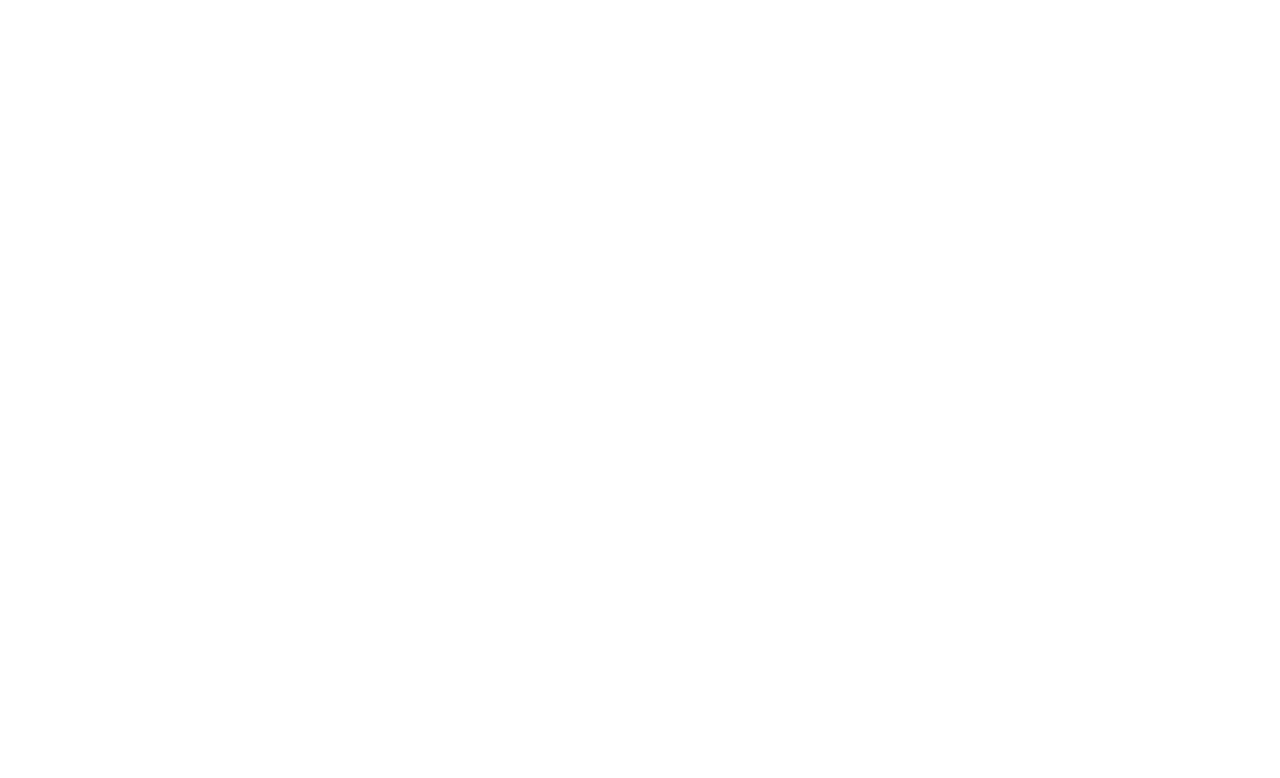
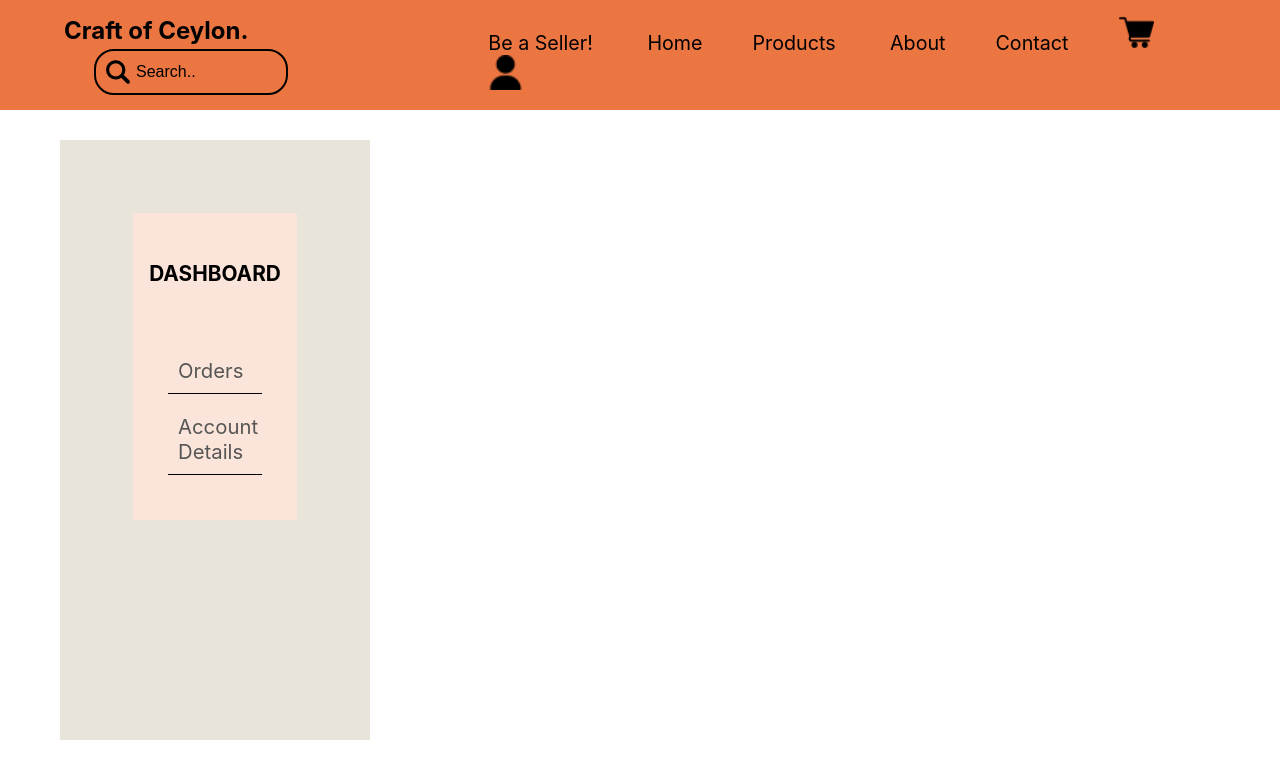
Before and after one commit to BilalHamza7/Crafts-Of-Ceylonzip, a React (Create React App) app: page /user/detail in a window 1280 px wide. Before the commit this address had no page. Shown: the top 778 px of the page. Built offline with nearby package versions, Linux system fonts and the light colour scheme.

Commit message:
Got the new Profile Side bar of seller/user not the product side bar to select category..still got to update most of them in the sidebar. side bar update 1

```diff
--- a/src/App.js
+++ b/src/App.js
@@ -11,6 +11,7 @@
 import Product from './pages/ProductPage';
 import LoginSeller from './pages/LoginSeller';
 import NewFAQ from './pages/NewFAQ';
+import UserProfile from './pages/UserProfile';
 
 
 // import Login from './pages/AccountCreation';
@@ -24,15 +25,19 @@
         <Routes>
           <Route path="/" element={<Home/>}/>
           <Route path="/about" element={<About/>}/>
+          <Route path="/about" element={<About/>}/>
+          <Route path="/contact" element={<Contact/>}/>
           <Route path="/contact" element={<Contact/>}/>
           <Route path="/faq" element={<NewFAQ/>}/>
           <Route path="/createcustomer" element={<CreateCustomer/>}/>
           <Route path="/createseller" element={<CreateSeller/>}/>
           <Route path="/logincustomer" element={<LoginCustomer/>}/>
           <Route path="/forgotpassword" element={<ForgotPassword/>}/>
-          <Route path="/product" element={<Product/>}/>
+          <Route path="/user/product" element={<Product/>}/>
           <Route path="/seller" element={<Seller/>}/>
           <Route path="/loginseller" element={<LoginSeller/>}/>
+          <Route path="/user/detail" element={<UserProfile/>}/>
+
 
           {/* <Route path="/accountcreate" element={<CreateAccount/>}/> */}
 
--- a/src/components/NavigationBar.js
+++ b/src/components/NavigationBar.js
@@ -15,11 +15,11 @@
 
 
         <div className="navRight">
-            <NavLink id='title' to="/seller">Be a Seller!</NavLink>        {/* Link is suitable for general navigation where you don't need to apply specific styles to the active link. */}
+            <NavLink id='title' to="/loginseller">Be a Seller!</NavLink>        {/* Link is suitable for general navigation where you don't need to apply specific styles to the active link. */}
             <NavLink to="/" className="Link">Home</NavLink>
             <NavLink to="/about" className="Link">About</NavLink>
             <NavLink to="/contact" className="Link">Contact</NavLink>
-            <NavLink to="/login"><img src={userImage}/></NavLink>
+            <NavLink to="/logincustomer"><img src={userImage}/></NavLink>
         </div>
 
     </nav>
@@ -39,11 +39,11 @@
         <div className="navRight">
             <NavLink id='title' to="/sellerLogin">Be a Seller!</NavLink>        {/* Link is suitable for general navigation where you don't need to apply specific styles to the active link. */}
             <NavLink to="/" className="Link">Home</NavLink>
-            <NavLink to="/product" className="Link">Products</NavLink>               {/* NavLink allows you to apply custom styles to the active link, making it easy to highlight the current page or section. */}
+            <NavLink to="/user/product" className="Link">Products</NavLink>               {/* NavLink allows you to apply custom styles to the active link, making it easy to highlight the current page or section. */}
             <NavLink to="/about" className="Link">About</NavLink>
             <NavLink to="/contact" className="Link">Contact</NavLink>
             <NavLink to="/user/cart"><img src={shoppingCart}/></NavLink>
-            <NavLink to="/userProfile"><img src={userImage}/></NavLink>
+            <Link to="/user/detail"><img src={userImage}/></Link>
         </div>
 
     </nav>
--- /dev/null
+++ b/src/components/ProfileSideBar.js
@@ -0,0 +1,45 @@
+import React from 'react'
+import '../styles/sidebar.css'
+import { Link } from 'react-router-dom'
+
+
+export function UserProfileSideBar() {
+
+  // const styleFromOther = {
+  //   height: compHeight,
+  // };
+
+  return (
+    <div className="sideBar">
+
+        <div className='options'>
+
+          <h3>DASHBOARD</h3>
+          <div className='sidebarNavLinks'>
+            <Link>Orders</Link>
+            <Link>Account Details</Link>
+          </div>
+        </div>
+
+    </div>
+  )
+}
+
+export function SellerProfileSideBar() {
+    return (
+      <div className="sideBar">
+
+          <div className='options'>
+
+            <h3>DASHBOARD</h3>
+            <div className='sidebarNavLinks'>
+              <Link>Product</Link>
+              <Link>Order</Link>
+              <Link>Sales</Link>
+              <Link>Account Details</Link>
+            </div>
+          </div>
+
+      </div>
+    )
+  }
--- a/src/pages/Contact.js
+++ b/src/pages/Contact.js
@@ -1,20 +1,93 @@
 import React from 'react'
 import {NavigationBar1} from '../components/NavigationBar'
 import Footer from '../components/Footer';
-import '../styles/contact.css'
+
 
 export default function Contact() {
   return (
     <div>
         <NavigationBar1/>
-        <div className='callUs'>
-            <h1>Call Us</h1>
-        </div>
-        <div className='fillingForm'>
+        {/* <PageStart image={Call} heading="Contact Us"/> */}
+        <div style={{height:"99vh", paddingLeft:"130px", paddingTop:"50px", paddingRight:"130px", paddingBottom:"50px"}}>
+            <h4 style={{fontSize:"180%" , marginBottom:"14px"}}>Leave us a Message</h4>
+            <hr/>
+            <p style={{fontSize:"140%"}}>How can we help? We are always ready to assist our customers with friendly and knowledgeable advice and fast response times. If you need any assistance, please email to <span style={{fontWeight:"bold"}}>CoCeylon@gmail.lk</span> or send us a message using the below form.</p>
+
+            <h4 style={{fontSize:"160%", marginBottom:"14px", marginTop:"14px"}}>Contact Form</h4>
+
+            <div style={{ border: '4px solid rgb(133, 132, 132)', width:"830px", borderRadius:"10px"}}>
+                <form style={{ margin:"50px", fontSize:"115%" ,display:"flex", flexDirection:"column"}}>
+                    <div>
+                        <div style={{display:"flex"}}>
+                            <div style={{marginRight:"80px",display:"flex", flexDirection:"column"}}>
+                                <label  style={{ marginBottom:"5px"}}>First Name*</label>
+                                <input type='text' style={{ width: '300px', padding:"7px", borderRadius:"7px", border: "1px rgb(133, 132, 132) solid"}} />
+                            </div>
+                            <div style={{display:"flex", flexDirection:"column"}}>
+                                <label style={{ marginBottom:"5px"}}>Last Name</label>
+                                <input type='text' style={{ width: '300px' , padding:"7px", borderRadius:"7px", border: "1px rgb(133, 132, 132) solid"}} />
+                            </div>
+                        </div>
+                    </div>
+                    <div style={{ display:"flex", flexDirection:"column"}}>
+                        <label style={{ marginBottom:"5px",marginTop:"12px"}}>Email*</label>
+                        <input type='text' style={{ width: '300px' , padding:"7px" , borderRadius:"7px" , border: "1px rgb(133, 132, 132) solid"}} />
+
+                        <label style={{ marginBottom:"5px",marginTop:"12px"}}>Contact Number*</label>
+                        <input type='text' style={{ width: '300px' , padding:"7px" , borderRadius:"7px" , border: "1px rgb(133, 132, 132) solid"}} />
+
+
+
+                        <label style={{ marginBottom:"5px",marginTop:"12px"}}>Inquiry Type*</label>
+
+                        <div style={{ display:"flex", flexDirection:"row"}}>
+                            <label style={{ marginLeft:"10px", opacity:"0.8"}}><input type='radio' name='inquiryType' /> Complaint</label>
+                            <label style={{ marginLeft:"10px" , opacity:"0.8"}}><input type='radio' name='inquiryType' /> Payment Issue</label>
+                            <label style={{ marginLeft:"10px" , opacity:"0.8"}}><input type='radio' name='inquiryType' /> Suggestion</label>
+                        </div>
+
+                        <label style={{ marginBottom:"5px",marginTop:"12px"}}>Message*</label>
+                        <textarea rows="5" cols="95" style={{ resize: "none" , padding:"7px", borderRadius:"7px" , border: "1px rgb(133, 132, 132) solid"}}></textarea>
+
+                    </div>
+                </form>
+            </div>
+            <button type='submit' style={{border:"none",width:"400px", height:"47px", marginTop:"25px", borderRadius:"5px" , backgroundColor:"rgba(236, 118, 66, 255)", fontSize:"16px", color:"white",}} onMouseOver={(e) => (e.target.style.color = 'black')} onMouseOut={(e) => (e.target.style.color = 'white')}>Send Message</button>
 
         </div>
-
         <Footer/>
     </div>
   )
 }
+
+
+
+
+
+
+
+
+
+
+
+
+// import React from 'react'
+// import {NavigationBar1} from '../components/NavigationBar'
+// import Footer from '../components/Footer';
+// import '../styles/contact.css'
+
+// export default function Contact() {
+//   return (
+//     <div>
+//         <NavigationBar1/>
+//         <div className='callUs'>
+//             <h1>Call Us</h1>
+//         </div>
+//         <div className='fillingForm'>
+
+//         </div>
+
+//         <Footer/>
+//     </div>
+//   )
+// }
--- a/src/pages/ProductPage.js
+++ b/src/pages/ProductPage.js
@@ -1,7 +1,7 @@
 import React from 'react'
 import {NavigationBar2} from '../components/NavigationBar'
 import Footer from '../components/Footer';
-import SideBar from '../components/CustomerSideBar';
+import SideBar from '../components/ProductCustomerSideBar';
 import ProductView from '../components/ProductView';
 import '../styles/product.css'
 
--- /dev/null
+++ b/src/pages/UserProfile.js
@@ -0,0 +1,22 @@
+import React from 'react'
+import { NavigationBar2 } from '../components/NavigationBar'
+import { UserProfileSideBar, SellerProfileSideBar } from '../components/ProfileSideBar'
+
+
+export default function UserProfile() {
+  return (
+    <div>
+        <NavigationBar2/>
+        <div className='productStartDiv' style={{display:"flex", width:"100%",margin:"0",padding:"0"}}>
+
+            <div style={{flex:"20%"}}>
+                <UserProfileSideBar />
+            </div>
+            <div style={{flex:"80%"}}>
+                {/* <AccountDetails /> */}
+            </div>
+
+        </div>
+    </div>
+  )
+}
--- a/src/styles/contact.css
+++ /dev/null
@@ -1,25 +0,0 @@
-.callUs{
-    width: 100%;
-    height: 500px;
-
-    display: flex;
-    flex-direction: column;
-    justify-content: center;
-
-    font-size: 160%;
-    color: aliceblue;
-    box-sizing: border-box;
-    background-image: url('../images/call.png');
-    background-repeat: no-repeat;
-    background-size: cover; /* Added to cover the entire width and height */
-}
-
-.callUs h1{
-    text-align: center;
-    font-size: 230%;
-}
-
-.fillingForm{
-    box-sizing: border-box;
-    height: 900px;
-}
--- /dev/null
+++ b/src/styles/sidebar.css
@@ -0,0 +1,28 @@
+.sideBar{
+    width: 310px;
+    background-color: rgba(233,228,217,255);
+    height: 75vh;
+    margin-top: 30px;
+    /* padding-left: 75px; */
+    margin-left: 60px;
+    margin-bottom: 10px;             /*   */
+}
+.sideBar .options{
+    padding: 35px;
+    background-color: rgba(251,228,217,255);
+    box-sizing: border-box;
+}
+.options .sidebarNavLinks a{
+    text-decoration: none;
+    display: flex;
+    flex-direction: column;
+    border-bottom: 1px black solid;
+    font-size: 127%;
+    margin-bottom: 10px;
+    padding: 10px;
+    color: rgb(86, 86, 86);
+
+}
+.options .sidebarNavLinks a:hover{
+    color: black;
+}
--- /dev/null
+++ b/src/styles/usersidebar.css
@@ -0,0 +1,28 @@
+.sideBar{
+    width: 310px;
+    background-color: rgba(233,228,217,255);
+    height: 75vh;
+    margin-top: 30px;
+    /* padding-left: 75px; */
+    margin-left: 60px;
+    margin-bottom: 10px;             /*   */
+}
+.sideBar .options{
+    padding: 35px;
+    background-color: rgba(251,228,217,255);
+    box-sizing: border-box;
+}
+.options .sidebarNavLinks a{
+    text-decoration: none;
+    display: flex;
+    flex-direction: column;
+    border-bottom: 1px black solid;
+    font-size: 127%;
+    margin-bottom: 10px;
+    padding: 10px;
+    color: rgb(86, 86, 86);
+
+}
+.options .sidebarNavLinks a:hover{
+    color: black;
+}
```
Also changed, not shown: src/components/UserSideBar.js (added, +45 -0 lines), src/components/ProductCustomerSideBar.js (renamed from src/components/CustomerSideBar.js), 1 other file (tests, documents, lock files or other folders).
